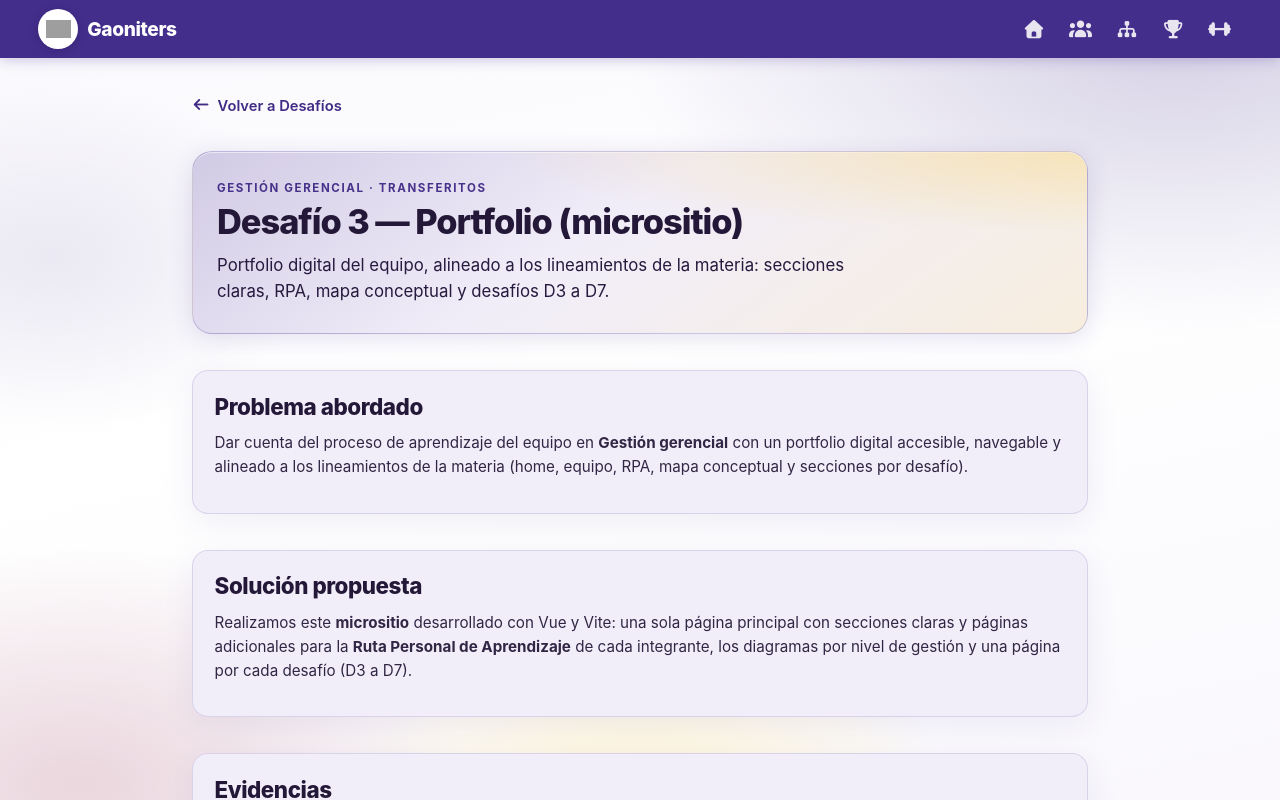
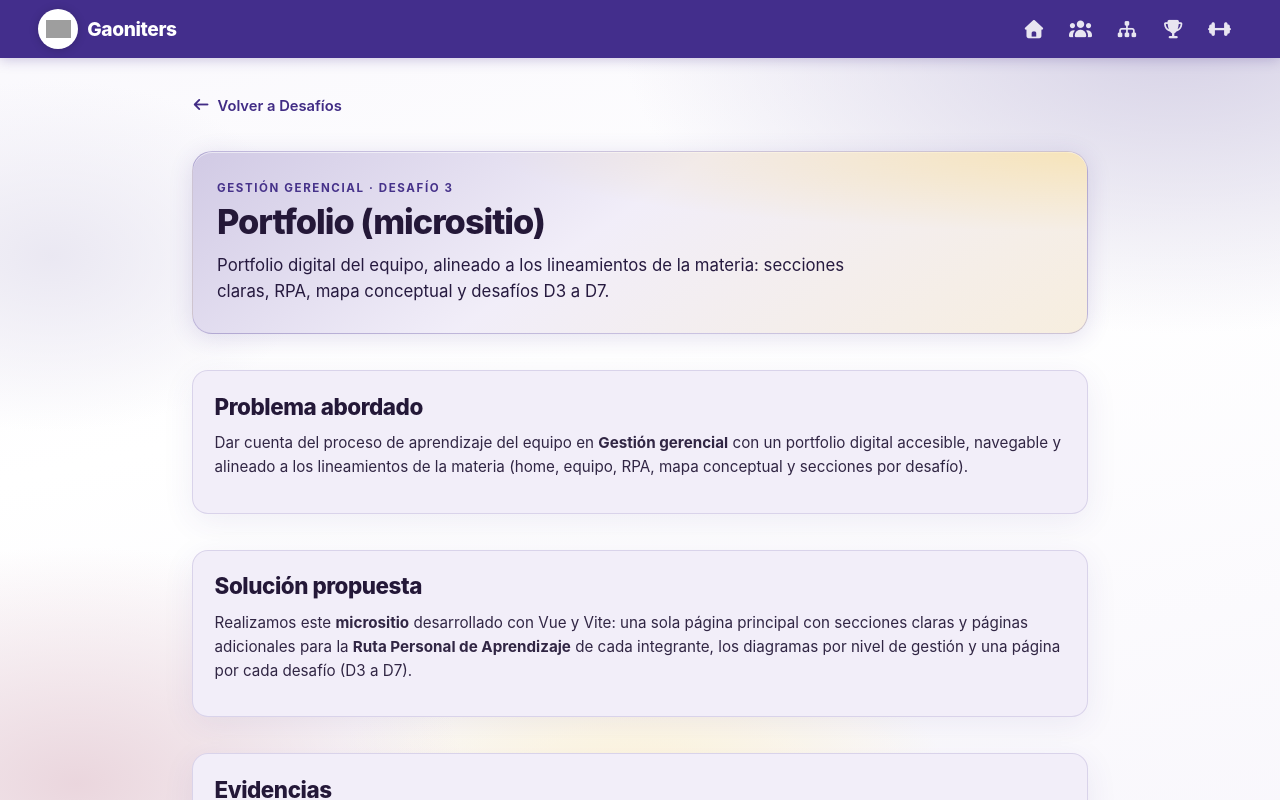
Before and after one commit to MauricioCastro16/portfolio-gestion-gerencial-micrositio, a Vue app in the folder frontend/: page /desafio/3 in a window 1280 px wide. Built offline with nearby package versions, Linux system fonts and the light colour scheme; grey boxes are pictures that could not be loaded.

Commit message:
desafio 3 y 4

```diff
--- a/frontend/src/components/desafio3/DesafioPortfolioContent.vue
+++ b/frontend/src/components/desafio3/DesafioPortfolioContent.vue
@@ -1,8 +1,8 @@
 <template>
   <div class="desafio-pe">
     <header class="desafio-pe__hero">
-      <p class="desafio-pe__hero-kicker">Gestión gerencial · Transferitos</p>
-      <h1 class="desafio-pe__hero-title">Desafío 3 — Portfolio (micrositio)</h1>
+      <p class="desafio-pe__hero-kicker">Gestión gerencial · Desafío 3</p>
+      <h1 class="desafio-pe__hero-title">Portfolio (micrositio)</h1>
       <p class="desafio-pe__hero-lead">
         Portfolio digital del equipo, alineado a los lineamientos de la materia: secciones claras, RPA, mapa
         conceptual y desafíos D3 a D7.
--- a/frontend/src/components/desafio4/DesafioPuntoEquilibrioContent.vue
+++ b/frontend/src/components/desafio4/DesafioPuntoEquilibrioContent.vue
@@ -21,11 +21,10 @@ const moneyInt = new Intl.NumberFormat('es-AR', {
 <template>
   <div class="desafio-pe">
     <header class="desafio-pe__hero">
-      <p class="desafio-pe__hero-kicker">Gestión gerencial · Transferitos</p>
+      <p class="desafio-pe__hero-kicker">Gestión gerencial · Desafío 4</p>
       <h1 class="desafio-pe__hero-title">Punto de equilibrio</h1>
       <p class="desafio-pe__hero-lead">
         Análisis de costes fijos y variables, margen de contribución y volumen mínimo para cubrir la estructura.
-        Siglas y fórmulas utilizadas están reunidas en el bloque siguiente.
       </p>
     </header>
 
@@ -49,7 +48,7 @@ const moneyInt = new Intl.NumberFormat('es-AR', {
         <li><strong>CVU</strong> — Coste variable unitario (coste variable por unidad).</li>
         <li><strong>P</strong> — Precio por unidad.</li>
         <li><strong>MC</strong> — Margen de contribución unitario.</li>
-        <li><strong>CV</strong> — Coste variable del período (p. ej. en tablas: Q × CVU).</li>
+        <li><strong>CV</strong> — Coste variable del período.</li>
         <li><strong>CT</strong> — Coste total.</li>
         <li><strong>Q</strong> — Cantidad / unidades (o servicios).</li>
       </ul>
@@ -521,7 +520,7 @@ const moneyInt = new Intl.NumberFormat('es-AR', {
         </div>
 
         <div class="desafio-pe__ej4-conclusions desafio-pe__glass">
-          <h3 class="desafio-pe__h3-global">Conclusiones — incisos b) y c)</h3>
+          <h3 class="desafio-pe__h3-global">Conclusiones</h3>
 
           <div class="desafio-pe__conclusion-block">
             <p class="desafio-pe__conclusion-tag">b) Sueldos administrativos (+$100 en CF)</p>
@@ -548,16 +547,16 @@ const moneyInt = new Intl.NumberFormat('es-AR', {
     </section>
 
     <section class="desafio-pe__footer desafio-pe__glass">
-      <h2 class="desafio-pe__h2">Herramientas y reflexión</h2>
+      <h2 class="desafio-pe__h2">Herramientas</h2>
       <p>
-        <strong>Herramientas:</strong> álgebra de costes, tablas de sensibilidad y representación gráfica del cruce
-        entre ingresos y coste total (punto en el que la empresa deja de tener pérdida operativa en el modelo
-        estático).
+        Utilizamos álgebra de costes, tablas de sensibilidad y representación gráfica del cruce entre ingresos y coste total (punto en el que la empresa deja de tener pérdida operativa en el modelo estático).
       </p>
+    </section>
+
+    <section class="desafio-pe__footer desafio-pe__glass">
+      <h2 class="desafio-pe__h2">Reflexión</h2>
       <p>
-        <strong>Reflexión:</strong> ordenar costes en fijos versus variables y usar el margen de contribución como
-        puente hacia el PE permite comparar escenarios. Pequeños cambios en precio o en costes fijos pueden mover
-        fuerte el volumen mínimo necesario; por eso el gráfico ayuda a comunicar el “quiebre” de forma intuitiva.
+        En este desafío aprendimos a calcular e interpretar el punto de equilibrio. Los escenarios nos mostraron que el volumen mínimo necesario depende de cómo se combinan precio, costes fijos y variables. Si lo repitiéramos, explicitaríamos antes los supuestos del modelo (producto único, costos proporcionales al volumen) y cruzaríamos siempre los tres formatos (fórmula, tabla, gráfico) antes de sacar conclusiones. Como equipo fortalecimos competencias de análisis numérico, lectura de gráficos, comparación de escenarios y comunicación de resultados con evidencia.
       </p>
     </section>
   </div>
```
